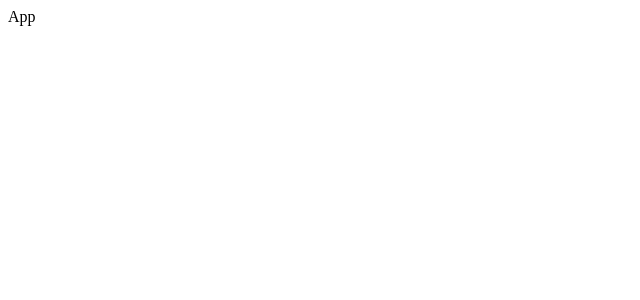
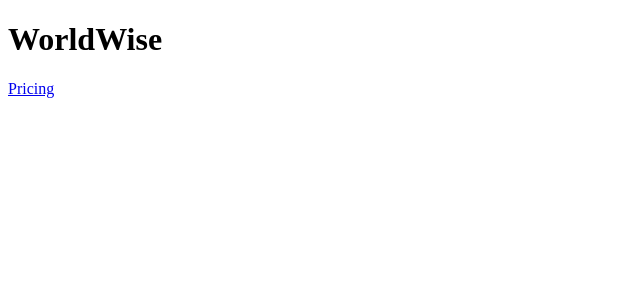
Before and after one commit to YohannesGetahunSimegn/world-wise, a React (Vite) app: page / in a window 1280 px wide. Shown: the top 300 px of the page, without its empty margins (0-640 px from the left). Built offline with nearby package versions, Linux system fonts and the light colour scheme.

Commit message:
routes done

```diff
--- a/package.json
+++ b/package.json
@@ -11,7 +11,8 @@
   },
   "dependencies": {
     "react": "^18.2.0",
-    "react-dom": "^18.2.0"
+    "react-dom": "^18.2.0",
+    "react-router-dom": "^6.30.0"
   },
   "devDependencies": {
     "@types/react": "^18.2.15",
--- a/src/App.jsx
+++ b/src/App.jsx
@@ -1,3 +1,18 @@
+import { BrowserRouter, Route, Routes } from "react-router-dom";
+import Product from "./pages/Product";
+import Pricing from "./pages/Pricing";
+import Homepage from "./pages/Homepage";
+import Pagenotfound from "./pages/Pagenotfound";
+
 export default function App() {
-  return <div>App</div>;
+  return (
+    <BrowserRouter>
+      <Routes>
+        <Route path="/" element={<Homepage />} />
+        <Route path="product" element={<Product />} />
+        <Route path="pricing" element={<Pricing />} />
+        <Route path="*" element={<Pagenotfound />} />
+      </Routes>
+    </BrowserRouter>
+  );
 }
--- /dev/null
+++ b/src/pages/Homepage.jsx
@@ -0,0 +1,11 @@
+import { Link } from "react-router-dom";
+
+export default function Homepage() {
+  return (
+    <div>
+      <h1>WorldWise</h1>
+
+      <Link to="pricing">Pricing</Link>
+    </div>
+  );
+}
--- /dev/null
+++ b/src/pages/Pagenotfound.jsx
@@ -0,0 +1,3 @@
+export default function Pagenotfound() {
+  return <div>Not found : </div>;
+}
--- /dev/null
+++ b/src/pages/Pricing.jsx
@@ -0,0 +1,3 @@
+export default function Pricing() {
+  return <div>Pricing</div>;
+}
--- /dev/null
+++ b/src/pages/Product.jsx
@@ -0,0 +1,3 @@
+export default function Product() {
+  return <div>Product</div>;
+}
```
Also changed, not shown: .eslintrc.json (deleted), 1 other file (tests, documents, lock files or other folders).
